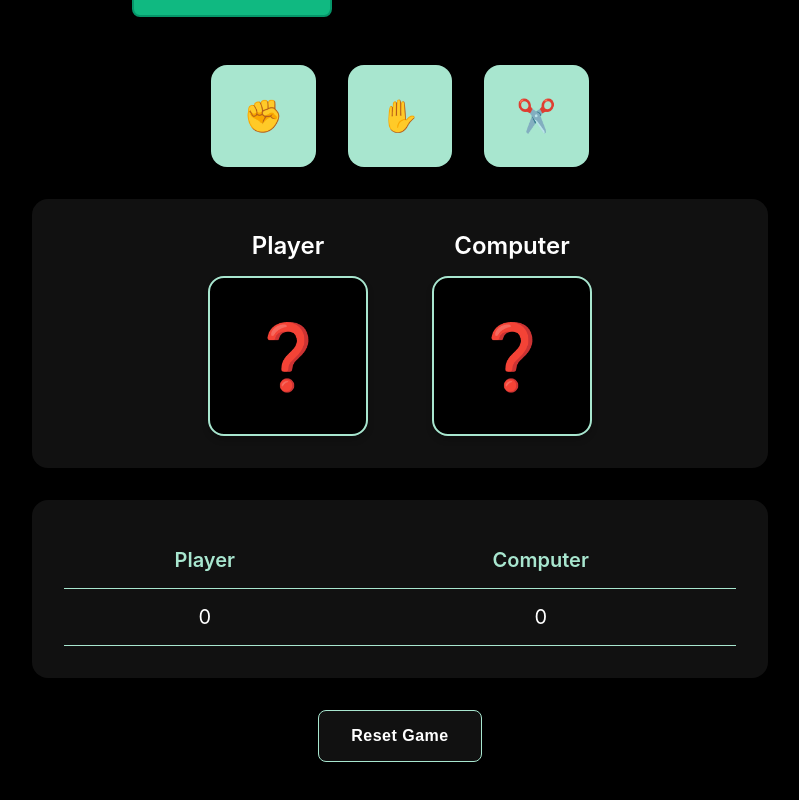
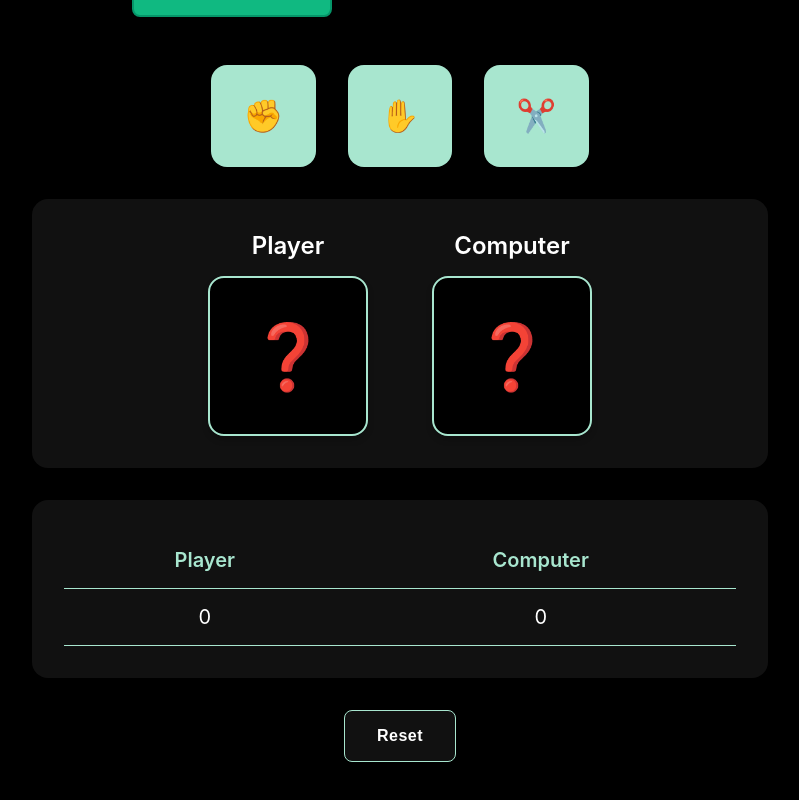
Before and after one commit to ashishanilsikaria/gaming-portal, a React (Vite) app: page /stone-paper-scissor in a window 1280 px wide. Shown: the part 298-1098 px from the top of the page, without its empty margins (240-1039 px from the left). Built offline with nearby package versions, Linux system fonts and the light colour scheme.

Commit message:
fix: stone reset

```diff
--- a/src/games/StonePaperScissor.jsx
+++ b/src/games/StonePaperScissor.jsx
@@ -50,6 +50,7 @@ function StonePaperScissor() {
     setPlayerChoice(null);
     setComputerChoice(null);
     setResult(null);
+    setScore({ player: 0, computer: 0 });
   }, []);
 
   return (
@@ -131,7 +132,7 @@ function StonePaperScissor() {
         className="btn btn-secondary mt-4"
         onClick={resetGame}
       >
-        Reset Game
+        Reset
       </motion.button>
     </div>
   );
```
